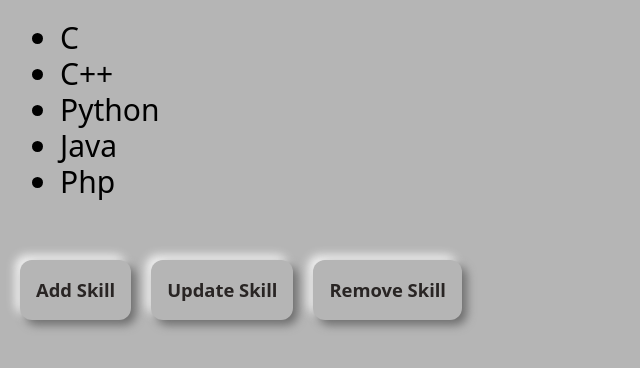
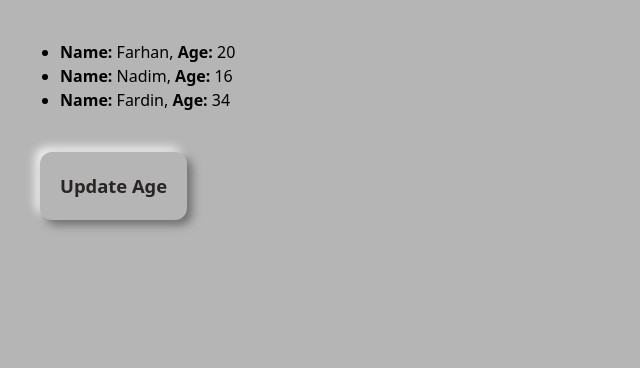
Before and after one commit to Farhan0140/React, a React (Vite) app: page / in a window 1280 px wide. Shown: the top 368 px of the page, without its empty margins (0-640 px from the left). Built offline with nearby package versions, Linux system fonts and the light colour scheme.

Commit message:
29.4 Updating Array of State Object

```diff
--- a/src/App.jsx
+++ b/src/App.jsx
@@ -1,9 +1,9 @@
-import Skills from './components/skills';
+import Employee from "./components/Employee"
 
 function App() {
 
   return (
-    <Skills />
+    <Employee />
   )
 }
 
--- /dev/null
+++ b/src/components/Employee.jsx
@@ -0,0 +1,37 @@
+import { useState } from "react";
+
+const Employee = () => {
+
+  const Employee_Arr = [
+    {name: "Farhan", age: 20},
+    {name: "Nadim", age: 16},
+    {name: "Fardin", age: 34}
+  ];
+
+  const [employee, setEmployee] = useState(Employee_Arr);
+
+  const handleEmployeeAge = () => {
+    setEmployee(employee.map((emp) => (emp.name === "Nadim") ? {...emp, age: 30} : emp));
+  }
+
+
+  return (
+    <div className="p-10">
+
+      <ul className="mb-10 list-disc ml-5">
+        {employee.map( (emp, index) =>
+            <li key={index}> <span className="font-bold">Name:</span> {emp.name}, <span className="font-bold">Age: </span> {emp.age}</li>
+        )}
+      </ul>
+
+      <button
+        className="btn_shadow p-5 rounded-xl"
+        onClick={handleEmployeeAge}
+      >
+        Update Age
+      </button>
+    </div>
+  );
+};
+
+export default Employee;
```
